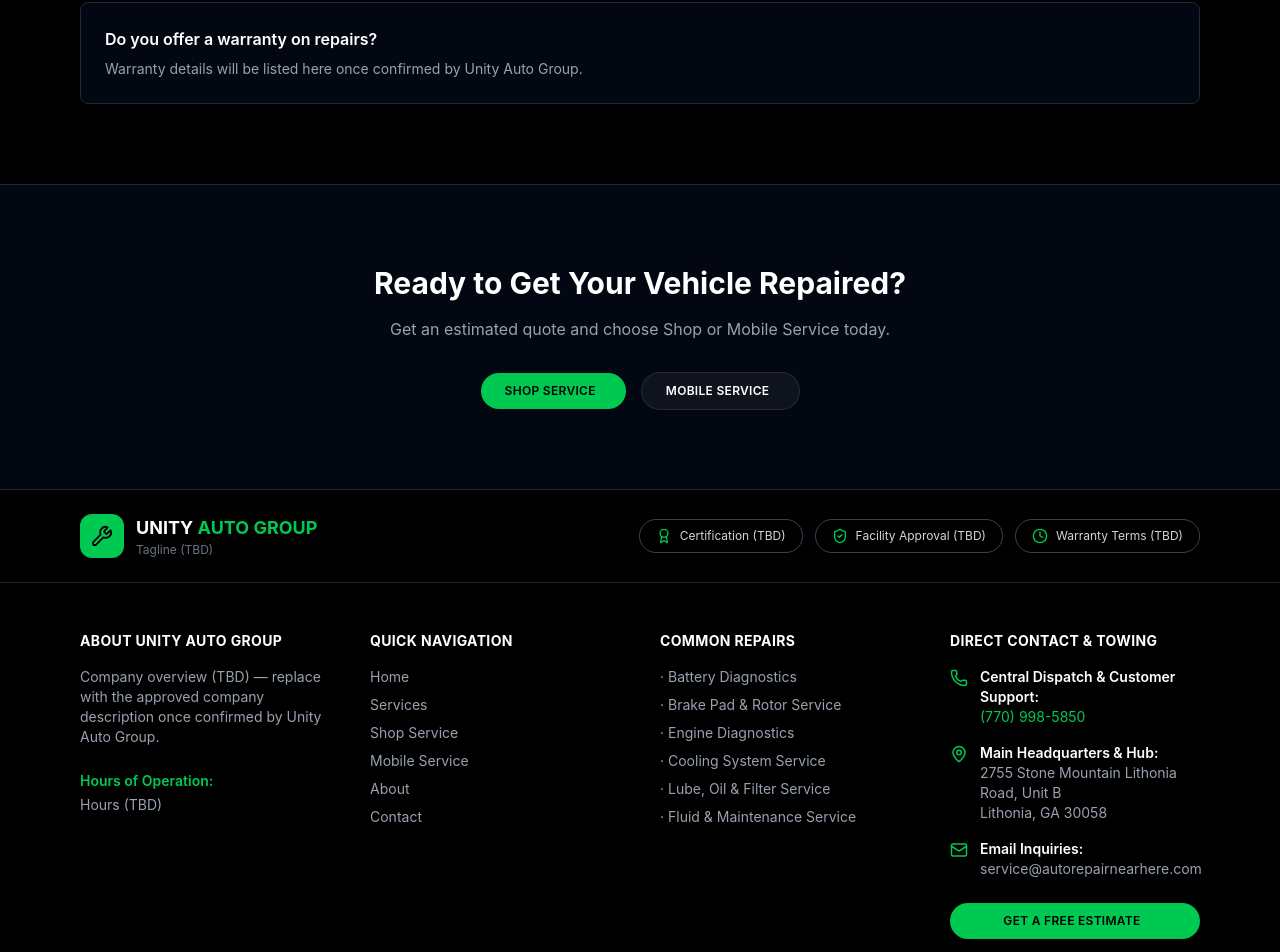
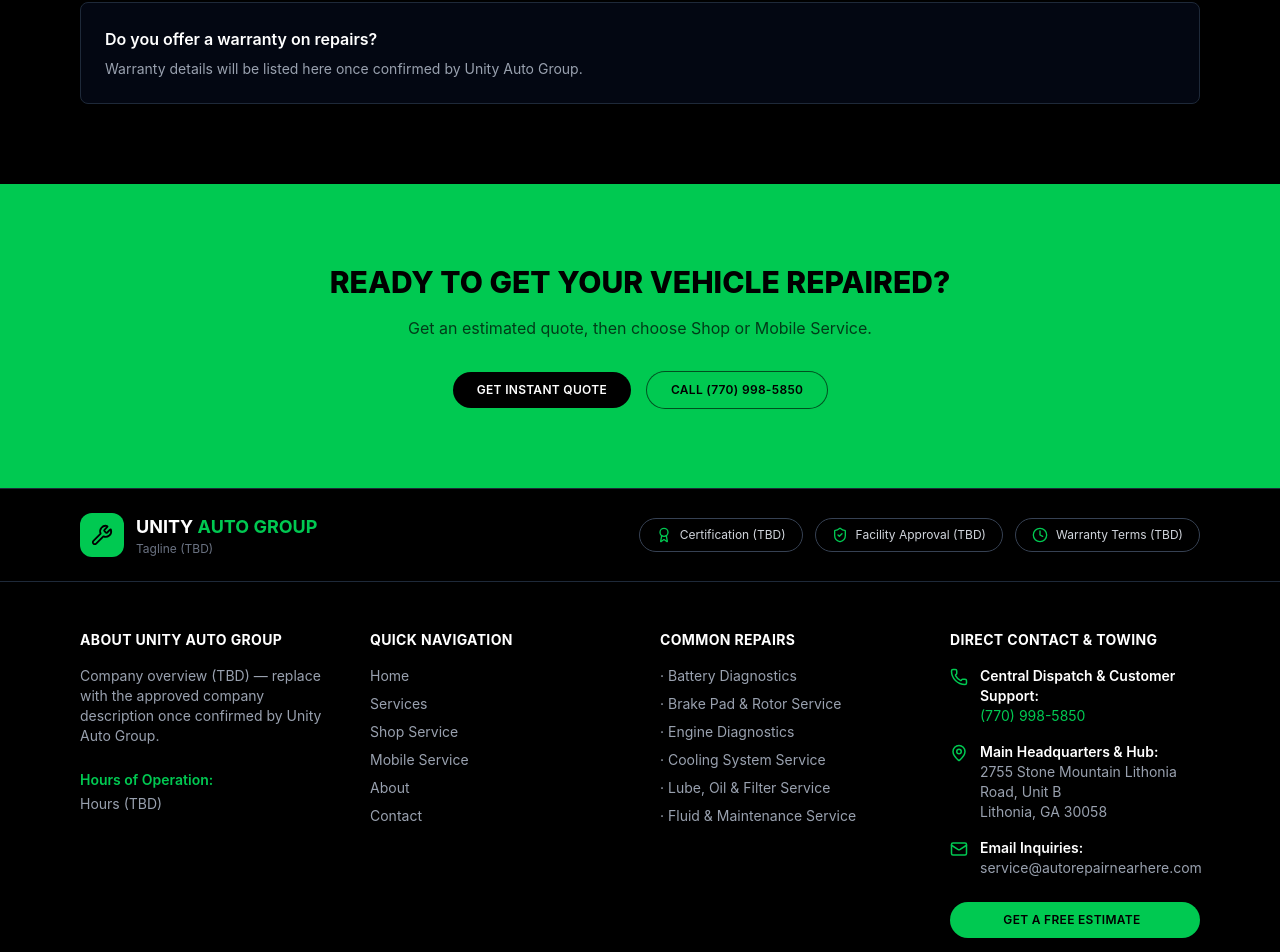
Before and after one commit to haddyscript/UnityAutoGroup, a React (Vite) app: page / in a window 1280 px wide. Shown: the part 8162-9114 px from the top of the page. Built offline with nearby package versions, Linux system fonts and the light colour scheme.

Commit message:
Redesign final CTA section with green background

```diff
--- a/src/components/home/FinalCTA.tsx
+++ b/src/components/home/FinalCTA.tsx
@@ -1,19 +1,27 @@
-import { ButtonLink } from '../shared/Button'
 import { Container } from '../shared/Container'
+import { openQuotePopup } from '../../lib/quote'
 
 export function FinalCTA() {
   return (
-    <section className="border-t border-gray-800 bg-gray-950 py-20">
+    <section className="bg-green-500 py-20">
       <Container className="text-center">
-        <h2 className="text-3xl font-bold text-white">Ready to Get Your Vehicle Repaired?</h2>
-        <p className="mx-auto mt-4 max-w-xl text-gray-400">
-          Get an estimated quote and choose Shop or Mobile Service today.
+        <h2 className="text-3xl font-extrabold text-black uppercase">Ready to Get Your Vehicle Repaired?</h2>
+        <p className="mx-auto mt-4 max-w-xl text-black/70">
+          Get an estimated quote, then choose Shop or Mobile Service.
         </p>
         <div className="mt-8 flex flex-col items-center justify-center gap-4 sm:flex-row">
-          <ButtonLink to="/shop-service">Shop Service</ButtonLink>
-          <ButtonLink to="/mobile-service" variant="secondary">
-            Mobile Service
-          </ButtonLink>
+          <button
+            onClick={openQuotePopup}
+            className="rounded-full bg-black px-6 py-2.5 text-xs font-semibold tracking-wide text-white uppercase transition-colors hover:bg-black/80"
+          >
+            Get Instant Quote
+          </button>
+          <a
+            href="tel:+17709985850"
+            className="rounded-full px-6 py-2.5 text-xs font-semibold tracking-wide text-black uppercase ring-1 ring-black/60 transition-colors hover:bg-black/10"
+          >
+            Call (770) 998-5850
+          </a>
         </div>
       </Container>
     </section>
```
